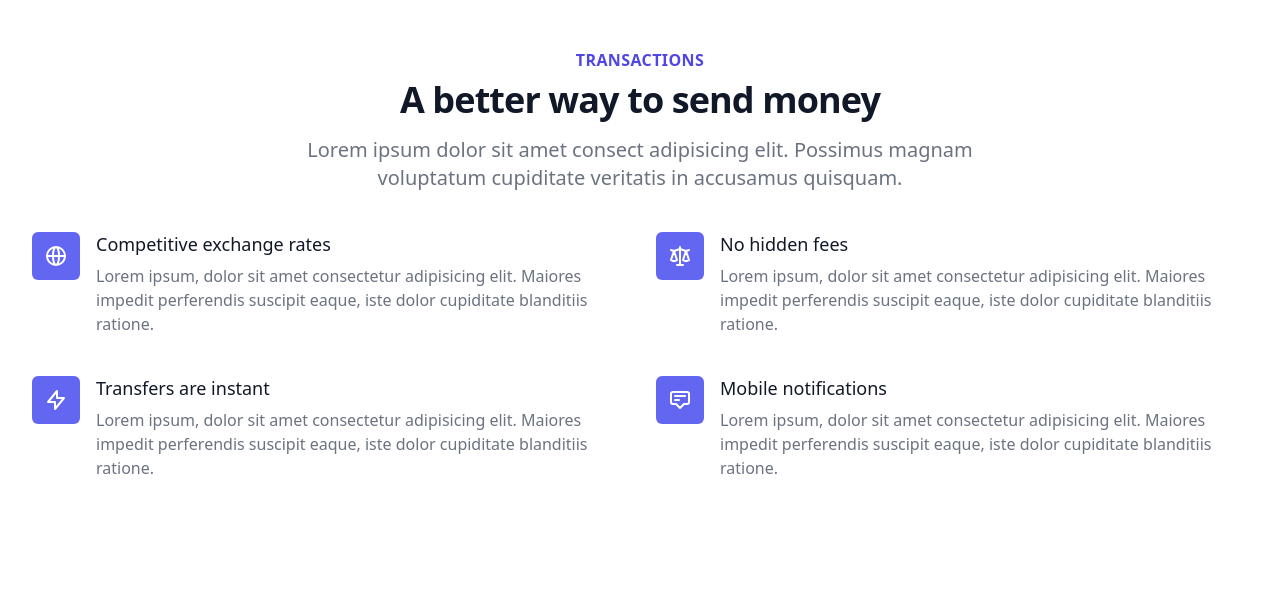
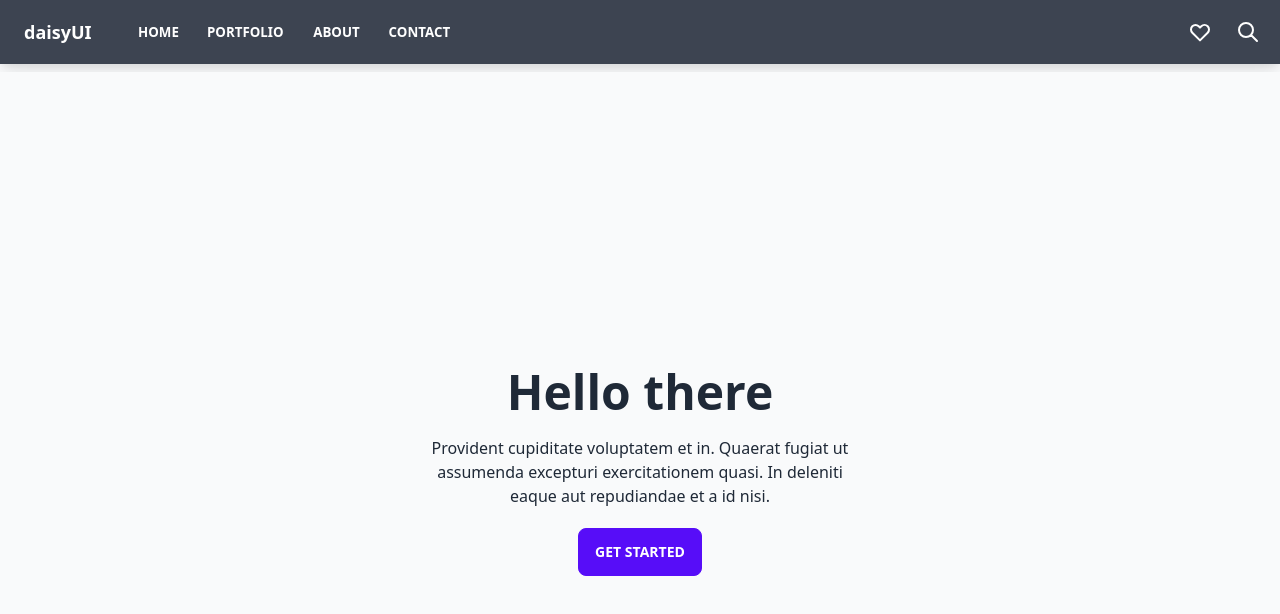
Before and after one commit to HacksDev/marimekko-project, a Next.js app: page / in a window 1280 px wide. Shown: the top 614 px of the page. Built offline with nearby package versions, Linux system fonts and the light colour scheme.

Commit message:
Add basic page structure

```diff
--- a/package.json
+++ b/package.json
@@ -8,6 +8,7 @@
     "lint": "next lint"
   },
   "dependencies": {
+    "daisyui": "^1.16.2",
     "next": "12.0.4",
     "react": "17.0.2",
     "react-dom": "17.0.2"
--- a/pages/index.tsx
+++ b/pages/index.tsx
@@ -1,78 +1,148 @@
-import type { NextPage } from 'next'
+import type {NextPage} from 'next'
 
 const Home: NextPage = () => {
     return (
-      <div className="py-12 bg-white">
-        <div className="max-w-7xl mx-auto px-4 sm:px-6 lg:px-8">
-          <div className="lg:text-center">
-            <h2 className="text-base text-indigo-600 font-semibold tracking-wide uppercase">Transactions</h2>
-            <p className="mt-2 text-3xl leading-8 font-extrabold tracking-tight text-gray-900 sm:text-4xl">
-              A better way to send money
-            </p>
-            <p className="mt-4 max-w-2xl text-xl text-gray-500 lg:mx-auto">
-              Lorem ipsum dolor sit amet consect adipisicing elit. Possimus magnam voluptatum cupiditate veritatis in accusamus quisquam.
-            </p>
+
+        <div className="shadow bg-base-200 drawer">
+            <input id="my-drawer" type="checkbox" className="drawer-toggle"/>
+            <div className="flex flex-col drawer-content">
+
+                <div className="navbar mb-2 shadow-lg bg-neutral text-neutral-content">
+
+
+                    <div className="flex-none lg:hidden">
+                        <label htmlFor="my-drawer" className="btn btn-square btn-ghost">
+                            <svg xmlns="http://www.w3.org/2000/svg" fill="none" viewBox="0 0 24 24"
+                                 className="inline-block w-6 h-6 stroke-current">
+                                <path strokeLinecap="round" strokeLinejoin="round" strokeWidth="2"
+                                      d="M4 6h16M4 12h16M4 18h16"/>
+                            </svg>
+                        </label>
                     </div>
 
-          <div className="mt-10">
-            <dl className="space-y-10 md:space-y-0 md:grid md:grid-cols-2 md:gap-x-8 md:gap-y-10">
-              <div className="relative">
-                <dt>
-                  <div className="absolute flex items-center justify-center h-12 w-12 rounded-md bg-indigo-500 text-white">
-                    <svg className="h-6 w-6" xmlns="http://www.w3.org/2000/svg" fill="none" viewBox="0 0 24 24" stroke="currentColor" aria-hidden="true">
-                      <path strokeLinecap="round" strokeLinejoin="round" strokeWidth="2" d="M21 12a9 9 0 01-9 9m9-9a9 9 0 00-9-9m9 9H3m9 9a9 9 0 01-9-9m9 9c1.657 0 3-4.03 3-9s-1.343-9-3-9m0 18c-1.657 0-3-4.03-3-9s1.343-9 3-9m-9 9a9 9 0 019-9" />
-                    </svg>
-                  </div>
-                  <p className="ml-16 text-lg leading-6 font-medium text-gray-900">Competitive exchange rates</p>
-                </dt>
-                <dd className="mt-2 ml-16 text-base text-gray-500">
-                  Lorem ipsum, dolor sit amet consectetur adipisicing elit. Maiores impedit perferendis suscipit eaque, iste dolor cupiditate blanditiis ratione.
-                </dd>
+
+                    <div className="flex-none px-2 mx-2">
+                        <span className="text-lg font-bold">daisyUI</span>
                     </div>
 
-              <div className="relative">
-                <dt>
-                  <div className="absolute flex items-center justify-center h-12 w-12 rounded-md bg-indigo-500 text-white">
-                    <svg className="h-6 w-6" xmlns="http://www.w3.org/2000/svg" fill="none" viewBox="0 0 24 24" stroke="currentColor" aria-hidden="true">
-                      <path strokeLinecap="round" strokeLinejoin="round" strokeWidth="2" d="M3 6l3 1m0 0l-3 9a5.002 5.002 0 006.001 0M6 7l3 9M6 7l6-2m6 2l3-1m-3 1l-3 9a5.002 5.002 0 006.001 0M18 7l3 9m-3-9l-6-2m0-2v2m0 16V5m0 16H9m3 0h3" />
-                    </svg>
+
+                    <div className="flex-1 px-2 mx-2">
+                        <div className="items-stretch hidden lg:flex">
+                            <a className="btn btn-ghost btn-sm rounded-btn">
+                                Home
+                            </a>
+                            <a className="btn btn-ghost btn-sm rounded-btn">
+                                Portfolio
+                            </a>
+                            <a className="btn btn-ghost btn-sm rounded-btn">
+                                About
+                            </a>
+                            <a className="btn btn-ghost btn-sm rounded-btn">
+                                Contact
+                            </a>
                         </div>
-                  <p className="ml-16 text-lg leading-6 font-medium text-gray-900">No hidden fees</p>
-                </dt>
-                <dd className="mt-2 ml-16 text-base text-gray-500">
-                  Lorem ipsum, dolor sit amet consectetur adipisicing elit. Maiores impedit perferendis suscipit eaque, iste dolor cupiditate blanditiis ratione.
-                </dd>
                     </div>
 
-              <div className="relative">
-                <dt>
-                  <div className="absolute flex items-center justify-center h-12 w-12 rounded-md bg-indigo-500 text-white">
-                    <svg className="h-6 w-6" xmlns="http://www.w3.org/2000/svg" fill="none" viewBox="0 0 24 24" stroke="currentColor" aria-hidden="true">
-                      <path strokeLinecap="round" strokeLinejoin="round" strokeWidth="2" d="M13 10V3L4 14h7v7l9-11h-7z" />
+                    <div className="flex-none">
+                        <button className="btn btn-square btn-ghost">
+                            <svg xmlns="http://www.w3.org/2000/svg" fill="none" viewBox="0 0 24 24"
+                                 className="inline-block w-6 h-6 stroke-current">
+                                <path strokeLinecap="round" strokeLinejoin="round" strokeWidth="2"
+                                      d="M4.318 6.318a4.5 4.5 0 000 6.364L12 20.364l7.682-7.682a4.5 4.5 0 00-6.364-6.364L12 7.636l-1.318-1.318a4.5 4.5 0 00-6.364 0z"/>
                             </svg>
+                        </button>
                     </div>
-                  <p className="ml-16 text-lg leading-6 font-medium text-gray-900">Transfers are instant</p>
-                </dt>
-                <dd className="mt-2 ml-16 text-base text-gray-500">
-                  Lorem ipsum, dolor sit amet consectetur adipisicing elit. Maiores impedit perferendis suscipit eaque, iste dolor cupiditate blanditiis ratione.
-                </dd>
+                    <div className="flex-none">
+                        <button className="btn btn-square btn-ghost">
+                            <svg xmlns="http://www.w3.org/2000/svg" fill="none" viewBox="0 0 24 24"
+                                 className="inline-block w-6 h-6 stroke-current">
+                                <path strokeLinecap="round" strokeLinejoin="round" strokeWidth="2"
+                                      d="M21 21l-6-6m2-5a7 7 0 11-14 0 7 7 0 0114 0z"/>
+                            </svg>
+                        </button>
                     </div>
 
-              <div className="relative">
-                <dt>
-                  <div className="absolute flex items-center justify-center h-12 w-12 rounded-md bg-indigo-500 text-white">
-                    <svg className="h-6 w-6" xmlns="http://www.w3.org/2000/svg" fill="none" viewBox="0 0 24 24" stroke="currentColor" aria-hidden="true">
-                      <path strokeLinecap="round" strokeLinejoin="round" strokeWidth="2" d="M7 8h10M7 12h4m1 8l-4-4H5a2 2 0 01-2-2V6a2 2 0 012-2h14a2 2 0 012 2v8a2 2 0 01-2 2h-3l-4 4z" />
-                    </svg>
+
                 </div>
-                  <p className="ml-16 text-lg leading-6 font-medium text-gray-900">Mobile notifications</p>
-                </dt>
-                <dd className="mt-2 ml-16 text-base text-gray-500">
-                  Lorem ipsum, dolor sit amet consectetur adipisicing elit. Maiores impedit perferendis suscipit eaque, iste dolor cupiditate blanditiis ratione.
-                </dd>
+
+
+                <div className="w-full shadow stats">
+                    <div className="stat">
+                        <div className="stat-title">Downloads</div>
+                        <div className="stat-value">310M</div>
+                        <div className="stat-desc">Jan 1st - Feb 1st</div>
                     </div>
-            </dl>
+                    <div className="stat">
+                        <div className="stat-title">New Users</div>
+                        <div className="stat-value">4,200</div>
+                        <div className="stat-desc text-success">↗︎ 400 (22%)</div>
                     </div>
+                    <div className="stat">
+                        <div className="stat-title">New Registers</div>
+                        <div className="stat-value">1,200</div>
+                        <div className="stat-desc text-error">↘︎ 90 (14%)</div>
+                    </div>
+                </div>
+
+
+                <div className="hero min-h-screen bg-base-200">
+                    <div className="text-center hero-content">
+                        <div className="max-w-md">
+                            <h1 className="mb-5 text-5xl font-bold">
+                                Hello there
+                            </h1>
+                            <p className="mb-5">
+                                Provident cupiditate voluptatem et in. Quaerat fugiat ut assumenda excepturi
+                                exercitationem quasi. In deleniti eaque aut repudiandae et a id nisi.
+                            </p>
+                            <button className="btn btn-primary">Get Started</button>
+                        </div>
+                    </div>
+                </div>
+
+
+                <footer className="p-10 footer bg-neutral text-neutral-content">
+                    <div>
+                        <span className="footer-title">Services</span>
+                        <a className="link link-hover">Branding</a>
+                        <a className="link link-hover">Design</a>
+                        <a className="link link-hover">Marketing</a>
+                        <a className="link link-hover">Advertisement</a>
+                    </div>
+                    <div>
+                        <span className="footer-title">Company</span>
+                        <a className="link link-hover">About us</a>
+                        <a className="link link-hover">Contact</a>
+                        <a className="link link-hover">Jobs</a>
+                        <a className="link link-hover">Press kit</a>
+                    </div>
+                    <div>
+                        <span className="footer-title">Legal</span>
+                        <a className="link link-hover">Terms of use</a>
+                        <a className="link link-hover">Privacy policy</a>
+                        <a className="link link-hover">Cookie policy</a>
+                    </div>
+                </footer>
+
+            </div>
+
+
+            <div className="drawer-side">
+                <label htmlFor="my-drawer" className="drawer-overlay"/>
+                <ul className="p-4 overflow-y-auto menu w-80 bg-base-100">
+                    <li>
+                        <a className="btn btn-ghost">Home</a>
+                    </li>
+                    <li>
+                        <a className="btn btn-ghost">Portfolio</a>
+                    </li>
+                    <li>
+                        <a className="btn btn-ghost">About</a>
+                    </li>
+                    <li>
+                        <a className="btn btn-ghost">Contact</a>
+                    </li>
+                </ul>
             </div>
         </div>
     )
--- a/tailwind.config.js
+++ b/tailwind.config.js
@@ -7,5 +7,7 @@ module.exports = {
   variants: {
     extend: {},
   },
-  plugins: [],
+  plugins: [
+    require('daisyui'),
+  ],
 }
```
Also changed, not shown: 1 other file (tests, documents, lock files or other folders). Lines whose indentation alone changed are shown as unchanged.
